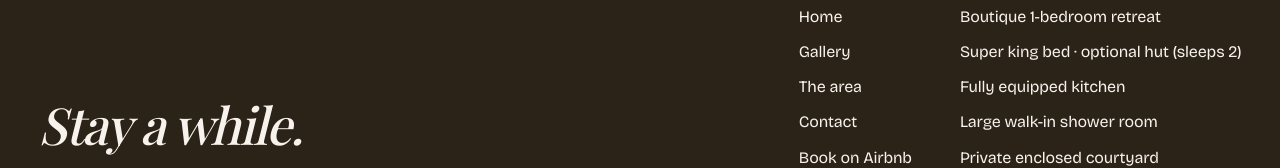
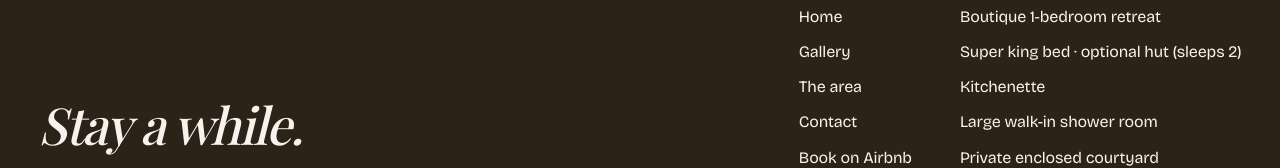
Before and after one commit to squirrelsneststay-beep/Squirrels-Nest, a Next.js app: page /contact in a window 1280 px wide. Shown: the part 1619-1787 px from the top of the page. Built offline with nearby package versions, Linux system fonts and the light colour scheme; no server answers.

Commit message:
fix: kitchen is a kitchenette (microwave, sink, fridge), not 'fully equipped'

```diff
--- a/components/seo/StructuredData.tsx
+++ b/components/seo/StructuredData.tsx
@@ -25,7 +25,7 @@ const lodging = {
   "@id": `${SITE_URL}/#lodging`,
   name: BRAND.name,
   description:
-    "A cosy one-bedroom boutique cabin retreat in the Berkshire countryside, on the Hampshire border near the North Wessex Downs. A romantic countryside getaway with a luxurious super king-size bed, a fully equipped kitchen, a walk-in shower and a private enclosed courtyard — plus an optional shepherd's hut sleeping two.",
+    "A cosy one-bedroom boutique cabin retreat in the Berkshire countryside, on the Hampshire border near the North Wessex Downs. A romantic countryside getaway with a luxurious super king-size bed, a kitchenette, a walk-in shower and a private enclosed courtyard — plus an optional shepherd's hut sleeping two.",
   slogan: "A cosy cabin getaway in the Berkshire countryside",
   url: SITE_URL,
   image: [
@@ -67,7 +67,7 @@ const lodging = {
   amenityFeature: [
     "Free WiFi",
     "Free private parking",
-    "Fully equipped kitchen",
+    "Kitchenette (microwave, sink, fridge)",
     "Large walk-in shower room",
     "Private enclosed courtyard",
     "Central heating",
--- a/components/v2/Amenities.tsx
+++ b/components/v2/Amenities.tsx
@@ -18,7 +18,7 @@ const stroke = {
 
 const AMENITIES: Amenity[] = [
   { label: "Super king bed", icon: (<svg viewBox="0 0 24 24" {...stroke}><path d="M3 17v-4a2 2 0 0 1 2-2h14a2 2 0 0 1 2 2v4M3 17v2M21 17v2M3 13h18M7 11V9a1 1 0 0 1 1-1h3M13 11V9a1 1 0 0 1 1-1h3" /></svg>) },
-  { label: "Fully equipped kitchen", icon: (<svg viewBox="0 0 24 24" {...stroke}><path d="M6 3v7M9 3v7M6 10a3 3 0 0 0 3-3M7.5 10v11M16 3c-1.5 1-2 3-2 5s.5 3 2 3M16 3v18" /></svg>) },
+  { label: "Kitchenette", icon: (<svg viewBox="0 0 24 24" {...stroke}><path d="M6 3v7M9 3v7M6 10a3 3 0 0 0 3-3M7.5 10v11M16 3c-1.5 1-2 3-2 5s.5 3 2 3M16 3v18" /></svg>) },
   { label: "Large walk-in shower", icon: (<svg viewBox="0 0 24 24" {...stroke}><path d="M5 21V8a4 4 0 0 1 4-4 4 4 0 0 1 4 4M13 8h6M16 5v3M9 13v.01M12 15v.01M9 17v.01M15 13v.01M12 19v.01M15 17v.01" /></svg>) },
   { label: "Private courtyard", icon: (<svg viewBox="0 0 24 24" {...stroke}><path d="M3 20h18M6 20v-6M18 20v-6M6 14h12M12 4c-2 2-3 4-3 6h6c0-2-1-4-3-6Z" /></svg>) },
   { label: "Free WiFi", icon: (<svg viewBox="0 0 24 24" {...stroke}><path d="M5 12.5a10 10 0 0 1 14 0M8 15.5a6 6 0 0 1 8 0M12 18.5h.01" /></svg>) },
--- a/components/v2/BigFooter.tsx
+++ b/components/v2/BigFooter.tsx
@@ -141,7 +141,7 @@ export function BigFooter() {
               <ul style={{ listStyle: "none", padding: 0, margin: 0, fontFamily: "var(--font-geist)", fontSize: "1rem" }}>
                 <li className="bf-link" style={{ paddingBlock: "0.35rem" }}>Boutique 1-bedroom retreat</li>
                 <li className="bf-link" style={{ paddingBlock: "0.35rem" }}>Super king bed · optional hut (sleeps 2)</li>
-                <li className="bf-link" style={{ paddingBlock: "0.35rem" }}>Fully equipped kitchen</li>
+                <li className="bf-link" style={{ paddingBlock: "0.35rem" }}>Kitchenette</li>
                 <li className="bf-link" style={{ paddingBlock: "0.35rem" }}>Large walk-in shower room</li>
                 <li className="bf-link" style={{ paddingBlock: "0.35rem" }}>Private enclosed courtyard</li>
                 <li className="bf-link" style={{ paddingBlock: "0.35rem" }}>WiFi &amp; central heating</li>
--- a/components/v2/Experiences.tsx
+++ b/components/v2/Experiences.tsx
@@ -31,7 +31,7 @@ const MOMENTS: Moment[] = [
   {
     key: "comfort",
     title: "Cosy evenings in",
-    body: "A fully equipped kitchen and every comfort thought of — central heating, WiFi and a TV for relaxed evenings in.",
+    body: "A handy kitchenette and every comfort thought of — central heating, WiFi and a TV for relaxed evenings in.",
     img: "/images/squirrels-nest/sq-18.jpg",
     alt: "The sitting room with its yellow velvet chairs",
   },
--- a/components/v2/TheSpaceRooms.tsx
+++ b/components/v2/TheSpaceRooms.tsx
@@ -14,7 +14,7 @@ type Room = { name: string; line?: string; photos: [string, string, string]; alt
 const ROOMS: Room[] = [
   { name: "The Bedroom", line: "A thoughtfully designed, open-plan space with a luxurious super king-size bed.", photos: ["sq-12.jpg", "sq-33.jpg", "sq-40.jpg"], alt: "The bedroom" },
   { name: "The Shower Room", line: "A spacious shower room with a modern walk-in shower.", photos: ["sq-38.jpg", "sq-39.jpg", "sq-20.jpg"], alt: "The shower room" },
-  { name: "The Kitchen", line: "Fully equipped with small oven, hob, coffee machine and fridge freezer.", photos: ["sq-37.jpg", "sq-24.jpg", "sq-29.jpg"], alt: "The kitchen" },
+  { name: "The Kitchen", line: "A handy kitchenette with a microwave, sink and fridge.", photos: ["sq-37.jpg", "sq-24.jpg", "sq-29.jpg"], alt: "The kitchen" },
   { name: "The Courtyard", line: "Your private enclosed courtyard with outdoor seating — ideal for morning coffee, alfresco dining, or unwinding under the stars.", photos: ["sq-08.jpg", "sq-04.jpg", "sq-06.jpg"], alt: "The courtyard" },
 ];
 
```
